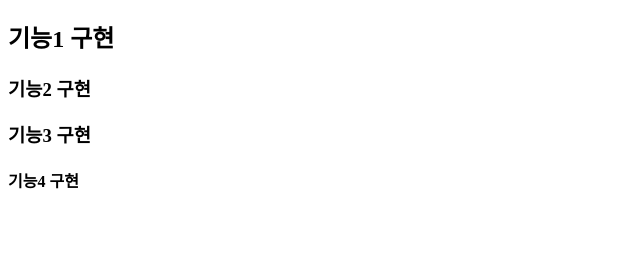
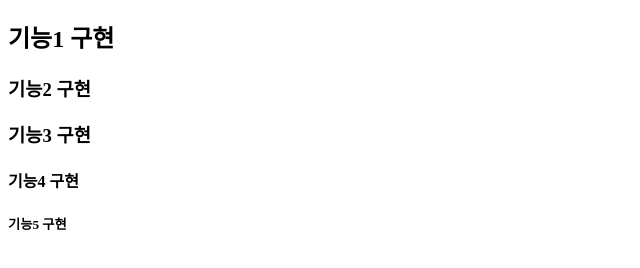
Before and after one commit to dongwook98/git-practice, a plain HTML site: page index.html in a window 1280 px wide. Shown: the part 70-338 px from the top of the page, without its empty margins (0-640 px from the left). Drawn offline with Linux system fonts and the light colour scheme.

Commit message:
기능5 구현

```diff
--- a/index.html
+++ b/index.html
@@ -12,5 +12,6 @@
     <h3>기능2 구현</h3>
     <h3>기능3 구현</h3>
     <h4>기능4 구현</h4>
+    <h5>기능5 구현</h5>
   </body>
 </html>
```
